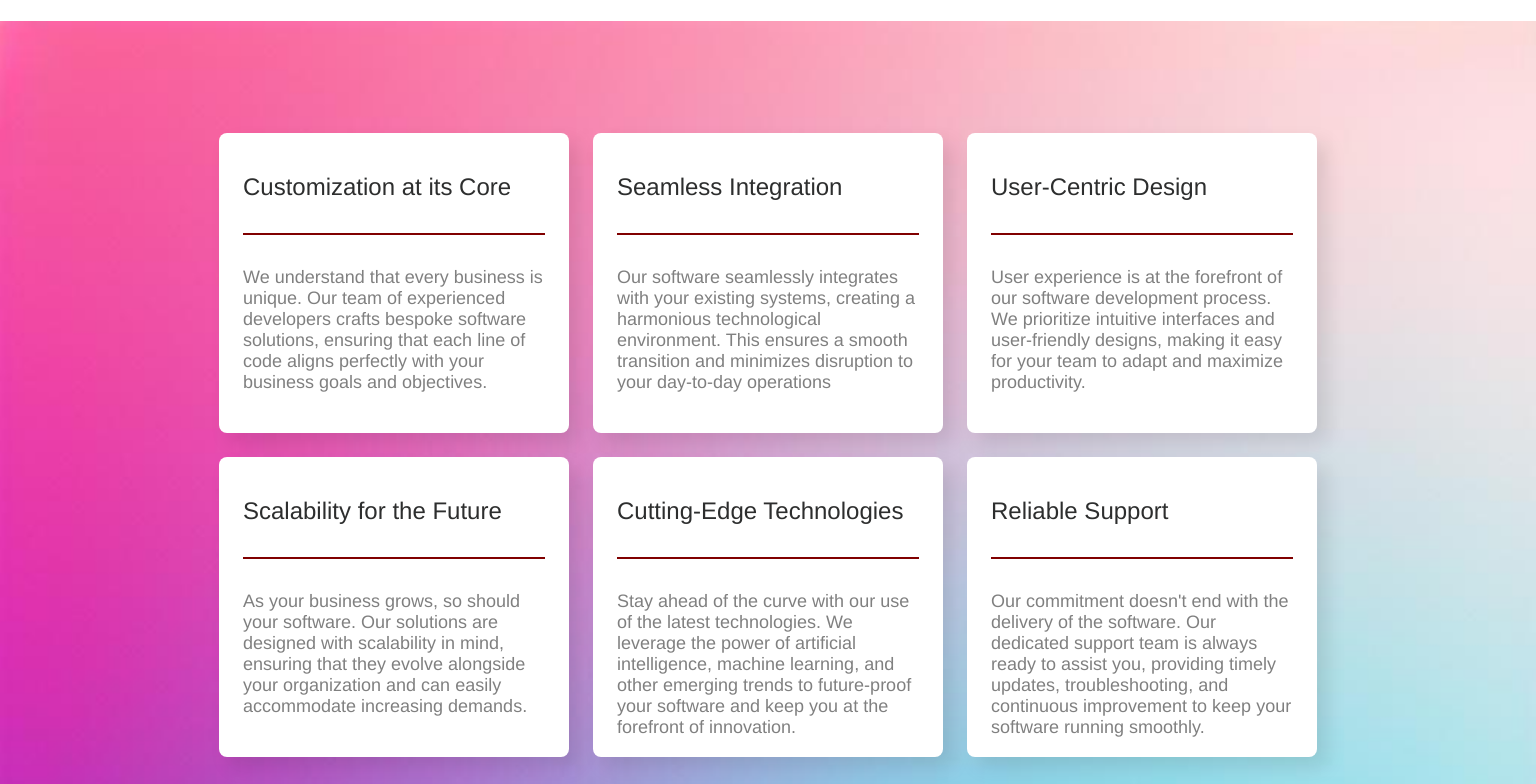
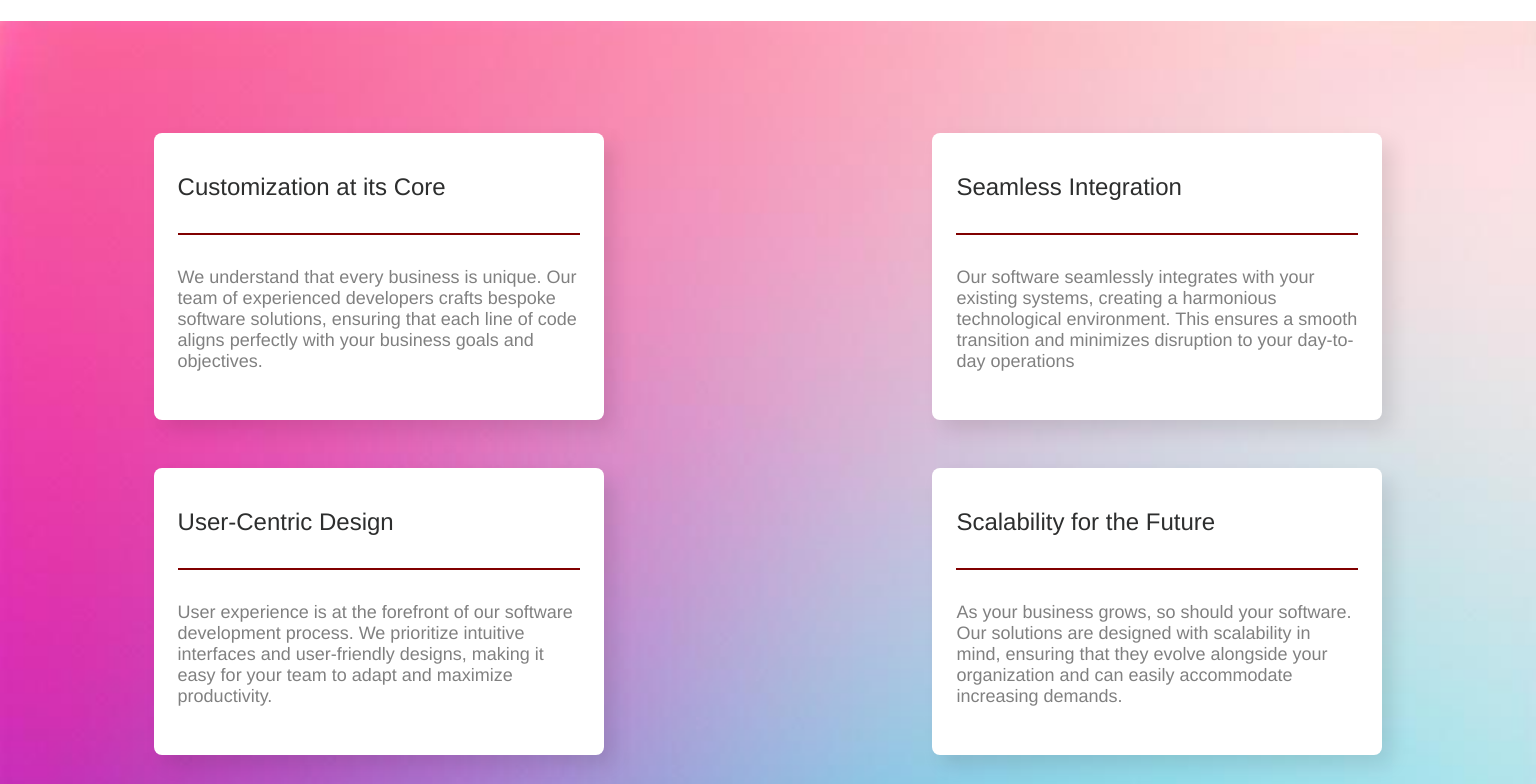
Before and after one commit to nmajozi1/Lookho, a React (Create React App) app: page / in a window 1536 px wide. Shown: the part 1240-2024 px from the top of the page. Built offline with nearby package versions, Linux system fonts and the light colour scheme.

Commit message:
handle cards on larger screens

```diff
--- a/src/components/card-new/CardNew.scss
+++ b/src/components/card-new/CardNew.scss
@@ -6,7 +6,6 @@
     box-shadow: 10px 10px 20px rgba(0, 0, 0, 0.1);
     background-color: #fff;
     max-height: 500px;
-    min-height: 300px;
     gap: 24px;
 }
 
@@ -28,7 +27,7 @@
 }
 
 .card-new-body-container {
-    margin: 8px 24px 0px 24px;
+    margin: 8px 24px 48px 24px;
     border-top: 2px solid maroon;
     padding-top: 32px;
 }
@@ -36,3 +35,9 @@
 .card-new-text-body {
     margin-top: 24px;
 }
+
+@media screen and (min-width: 1500px) {
+    .card-new-wrapper {
+        max-width: 450px;
+    }
+  }
--- a/src/components/reasons/Reasons.scss
+++ b/src/components/reasons/Reasons.scss
@@ -27,7 +27,7 @@
 
 .reasons-card-container {
 	display: flex;
-    justify-content: center;
+	justify-content: space-between;
 	// justify-content: center;
 	gap: 24px;
 	flex-wrap: wrap;
@@ -44,3 +44,9 @@
 			justify-content: center;
 	}
 }
+
+@media screen and (min-width: 1500px) {
+  .reasons-card-container {
+    gap: 48px;
+  }
+}
```
Lines whose indentation alone changed are shown as unchanged.
